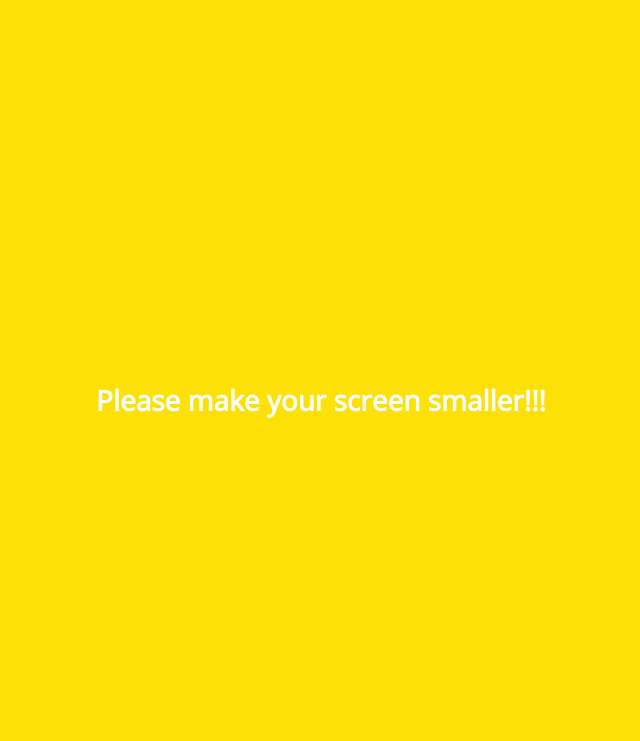
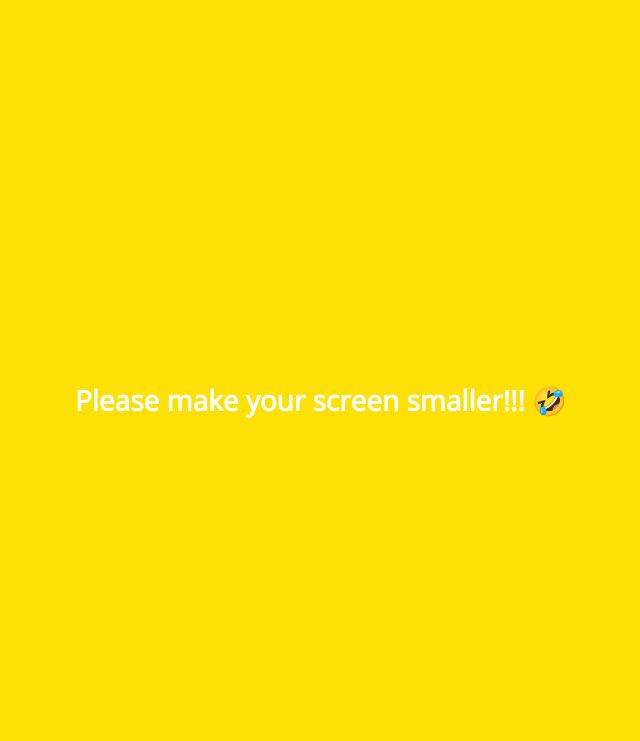
Before and after one commit to yeonjeseo/kakao-clone, a plain HTML site: page chat.html in a window 1280 px wide. Shown: the top 741 px of the page, without its empty margins (319-959 px from the left). Drawn offline with nearby package versions, Linux system fonts and the light colour scheme.

Commit message:
Added Emoji 🤣

```diff
--- a/chat.html
+++ b/chat.html
@@ -106,7 +106,7 @@
     </div>
     <div class="bigScreen">
       <span class="bigScreen__text">
-        Please make your screen smaller!!!
+        Please make your screen smaller!!! 🤣
       </span>
     </div>
   </body>
```
Also changed, not shown: find.html (+1 -1 lines), friends.html (+1 -1 lines), index.html (+1 -1 lines), more.html (+1 -1 lines), settings.html (+1 -1 lines).
